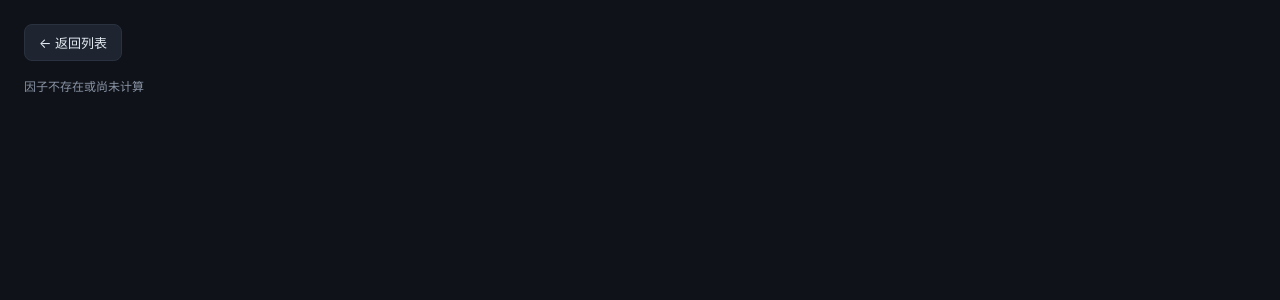
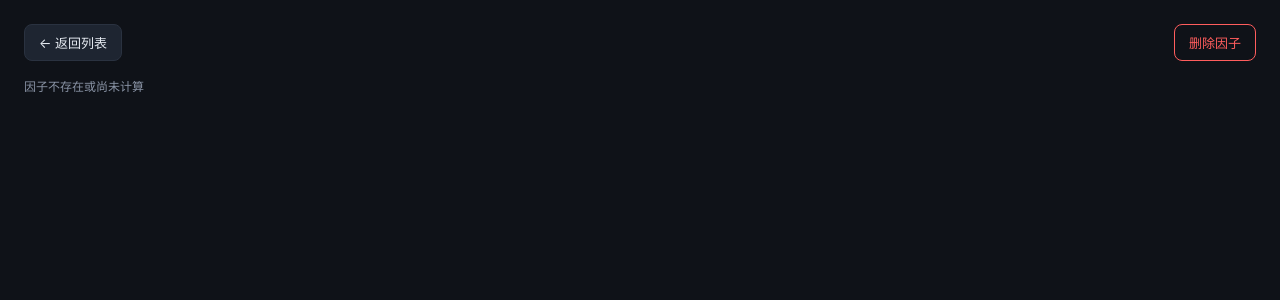
Before and after one commit to GenjiYin/xxybacktest, a Flask app: template xxybacktest/web/templates/factor_detail.html in a window 1280 px wide. Shown: the top 300 px of the page. Run offline with Flask 3, Linux system fonts and the light colour scheme; the template is opened without the code that fills it, so the values that code supplies are empty.

Commit message:
feat(factor): 因子详情页展示SQL定义 + 删除因子按钮
- 新增"因子定义"块, 等宽展示因子SQL(HTML转义防注入), 附description
- 顶部加删除按钮: 二次确认后调 DELETE /api/factors/<id> 物理删除整个
  因子目录(定义+全部绩效结果), 成功跳回列表页

Co authored by MakeCoder

```diff
--- a/xxybacktest/web/templates/factor_detail.html
+++ b/xxybacktest/web/templates/factor_detail.html
@@ -23,6 +23,9 @@
   .card{background:var(--panel);border:1px solid var(--line);border-radius:12px;overflow:hidden}
   .back{background:var(--panel2);border:1px solid var(--line);color:var(--text);border-radius:8px;padding:8px 14px;cursor:pointer;font-size:13px;text-decoration:none;display:inline-block}
   .back:hover{border-color:var(--accent)}
+  .del-btn{background:transparent;border:1px solid var(--red);color:var(--red);border-radius:8px;padding:8px 14px;cursor:pointer;font-size:13px}
+  .del-btn:hover{background:var(--red);color:#fff}
+  .del-btn:disabled{opacity:.5;cursor:not-allowed}
   .detail-head{display:flex;align-items:center;gap:14px;margin-bottom:6px}
   .detail-title{font-size:22px;font-weight:700}
   .sub{color:var(--sub);font-size:12px;margin-top:4px}
@@ -38,12 +41,17 @@
   .mini thead th{background:var(--panel2);color:var(--sub);font-weight:500}
   .mini tbody td{border-top:1px solid var(--line)}
   .chart-box{padding:16px;height:320px;position:relative}
+  .sqlbox{margin:14px 16px 16px;padding:14px;background:var(--bg);border:1px solid var(--line);border-radius:8px;overflow-x:auto}
+  .sqlbox code{font-family:"Consolas","Monaco","Courier New",monospace;font-size:12.5px;color:#9ecbff;white-space:pre;line-height:1.6}
   @media(max-width:1000px){.kpis{grid-template-columns:repeat(3,1fr)}.grid2{grid-template-columns:1fr}}
 </style>
 </head>
 <body>
 <div class="wrap">
-  <div style="margin-bottom:16px"><a class="back" href="/factors">← 返回列表</a></div>
+  <div style="margin-bottom:16px;display:flex;justify-content:space-between;align-items:center">
+    <a class="back" href="/factors">← 返回列表</a>
+    <button class="del-btn" id="delBtn" onclick="deleteFactor()">删除因子</button>
+  </div>
   <div id="content"><div class="sub">加载中…</div></div>
 </div>
 <script>
@@ -51,12 +59,31 @@ const FACTOR_ID = "{{ factor_id }}";
 const fmtPct = v => (v==null||isNaN(v))?'—':(v*100).toFixed(2)+'%';
 const fmtNum = v => (v==null||isNaN(v))?'—':(+v).toFixed(2);
 const colorCls = v => (v==null||isNaN(v))?'':(v>0?'pos':v<0?'neg':'');
+const esc = s => String(s==null?'':s).replace(/[&<>]/g, c=>({'&':'&amp;','<':'&lt;','>':'&gt;'}[c]));
 
 async function load(){
   const r = await fetch('/api/factors/'+FACTOR_ID);
   if(!r.ok){ document.getElementById('content').innerHTML='<div class="sub">因子不存在或尚未计算</div>'; return; }
   const d = await r.json();
   render(d);
+}
+
+async function deleteFactor(){
+  if(!confirm('确定删除该因子吗？将永久删除它的定义和全部绩效结果，不可恢复。')) return;
+  const btn = document.getElementById('delBtn');
+  btn.disabled = true; btn.textContent = '删除中…';
+  try{
+    const r = await fetch('/api/factors/'+FACTOR_ID, {method:'DELETE'});
+    if(r.ok){ location.href = '/factors'; }
+    else{
+      const e = await r.json().catch(()=>({}));
+      alert('删除失败：' + (e.error || r.status));
+      btn.disabled = false; btn.textContent = '删除因子';
+    }
+  }catch(err){
+    alert('删除失败：' + err);
+    btn.disabled = false; btn.textContent = '删除因子';
+  }
 }
 
 function render(d){
@@ -93,6 +120,11 @@ function render(d){
       ${kpi('多空夏普', fmtNum(m.ls_sharpe), colorCls(m.ls_sharpe))}
       ${kpi('IC胜率', fmtPct(m.ic_win_rate))}
       ${kpi('最大回撤', fmtPct(m.ls_maxdd), 'neg')}
+    </div>
+
+    <div class="card" style="margin-bottom:16px">
+      <div class="sec-title">因子定义${meta.description?' · '+esc(meta.description):''}</div>
+      <pre class="sqlbox"><code>${esc(meta.sql)}</code></pre>
     </div>
 
     <div class="grid2">
```
